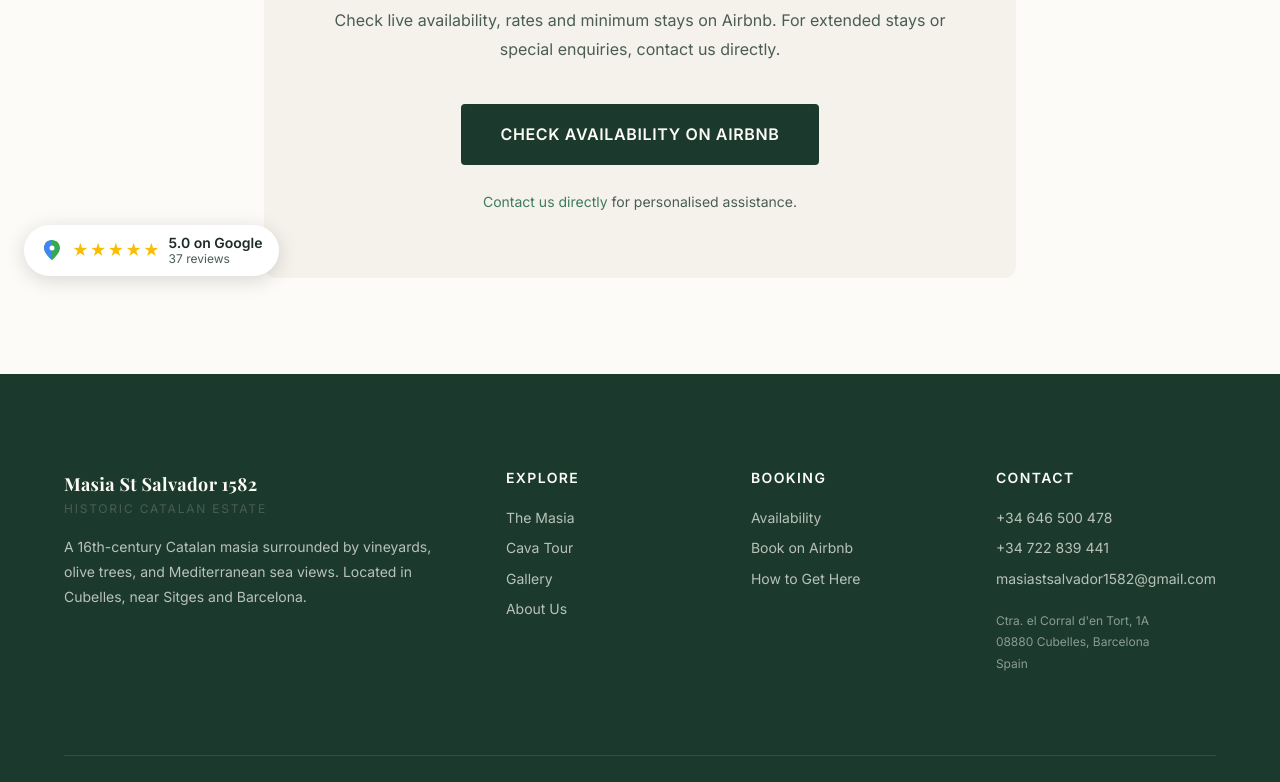
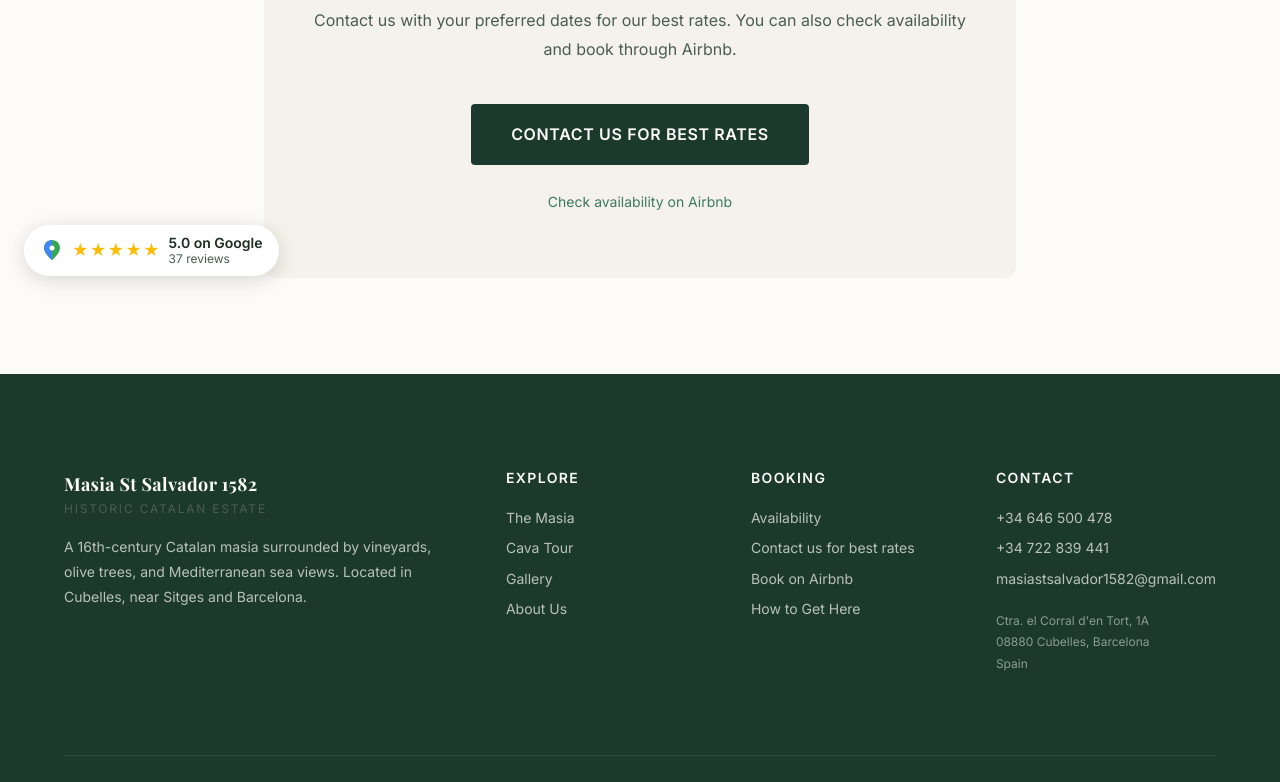
Before and after one commit to andreeastopuzu/masia1582, a plain HTML site: page en/availability.html in a window 1280 px wide. Shown: the part 500-1282 px from the top of the page. Drawn offline with nearby package versions, Linux system fonts and the light colour scheme.

Commit message:
Prioritise direct enquiries and retain Airbnb booking alternative

```diff
--- a/en/availability.html
+++ b/en/availability.html
@@ -77,7 +77,7 @@
           <li><a href="/en/gallery.html" class="nav-link">Gallery</a></li>
           <li><a href="/en/contact.html" class="nav-link">Contact</a></li>
           <li><a href="/en/map.html" class="nav-link">How to Get Here</a></li>
-          <li><a href="https://www.airbnb.com/rooms/688826624995880642" target="_blank" rel="noopener" class="btn btn--primary">Book on Airbnb</a></li>
+          <li><a href="/en/contact.html" class="btn btn--primary">Contact us for best rates</a></li>
         </ul>
       </nav>
     </div>
@@ -109,17 +109,17 @@
       </h2>
 
       <p>
-        Check live availability, rates and minimum stays on Airbnb. For extended stays or special enquiries, contact us directly.
+        Contact us with your preferred dates for our best rates. You can also check availability and book through Airbnb.
       </p>
 
-      <a href="https://www.airbnb.com/rooms/688826624995880642" target="_blank" rel="noopener"
+      <a href="/en/contact.html"
          class="btn btn--primary btn--lg"
          style="margin-top: var(--space-lg);">
-        Check availability on Airbnb
+        Contact us for best rates
       </a>
 
       <p style="font-size: var(--text-sm); margin-top: var(--space-lg);">
-        <a href="/en/contact.html">Contact us directly</a> for personalised assistance.
+        <a href="https://www.airbnb.com/rooms/688826624995880642" target="_blank" rel="noopener">Check availability on Airbnb</a>
       </p>
 
     </div>
@@ -149,6 +149,8 @@
         <div class="footer-col">
           <h4>Booking</h4>
           <a href="/en/availability.html">Availability</a>
+          <a href="/en/contact.html">Contact us for best rates
+          </a>
           <a href="https://www.airbnb.com/rooms/688826624995880642" target="_blank" rel="noopener">Book on Airbnb</a>
           <a href="/en/map.html">How to Get Here</a>
         </div>
```
